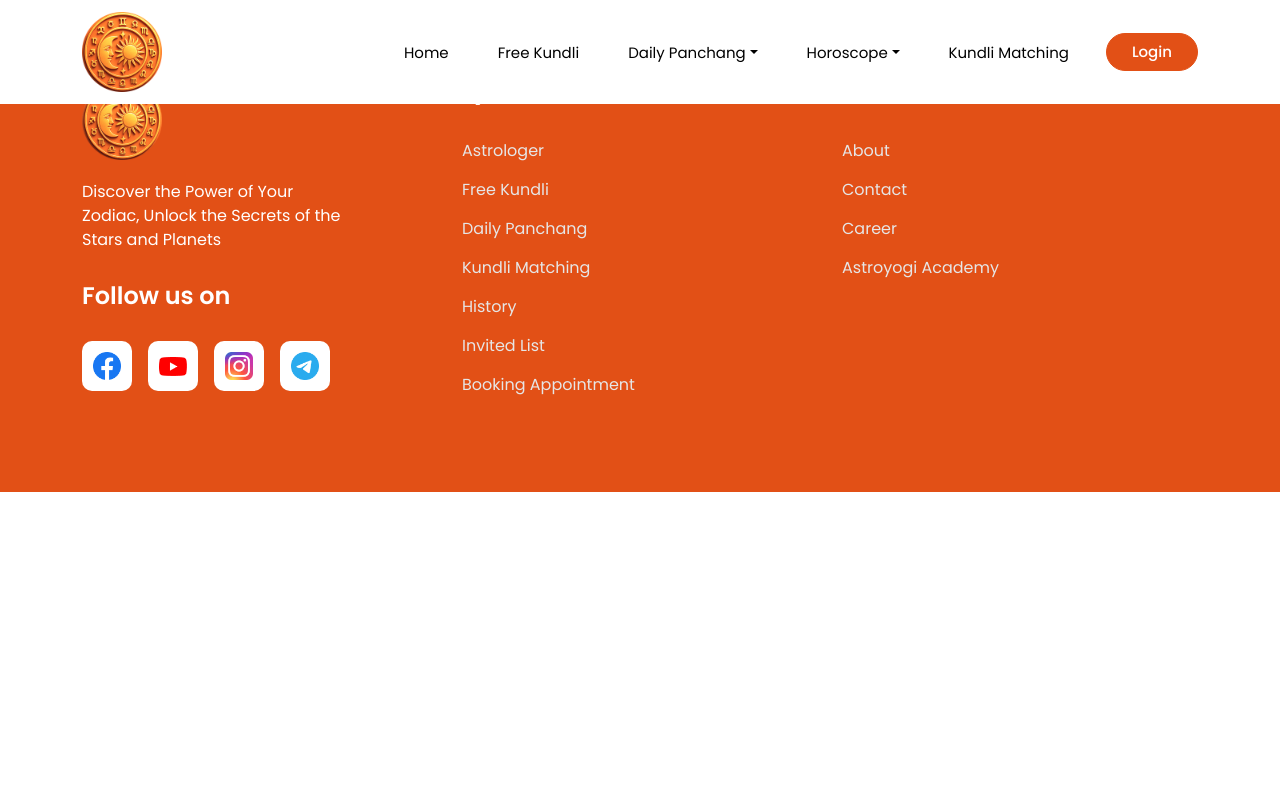
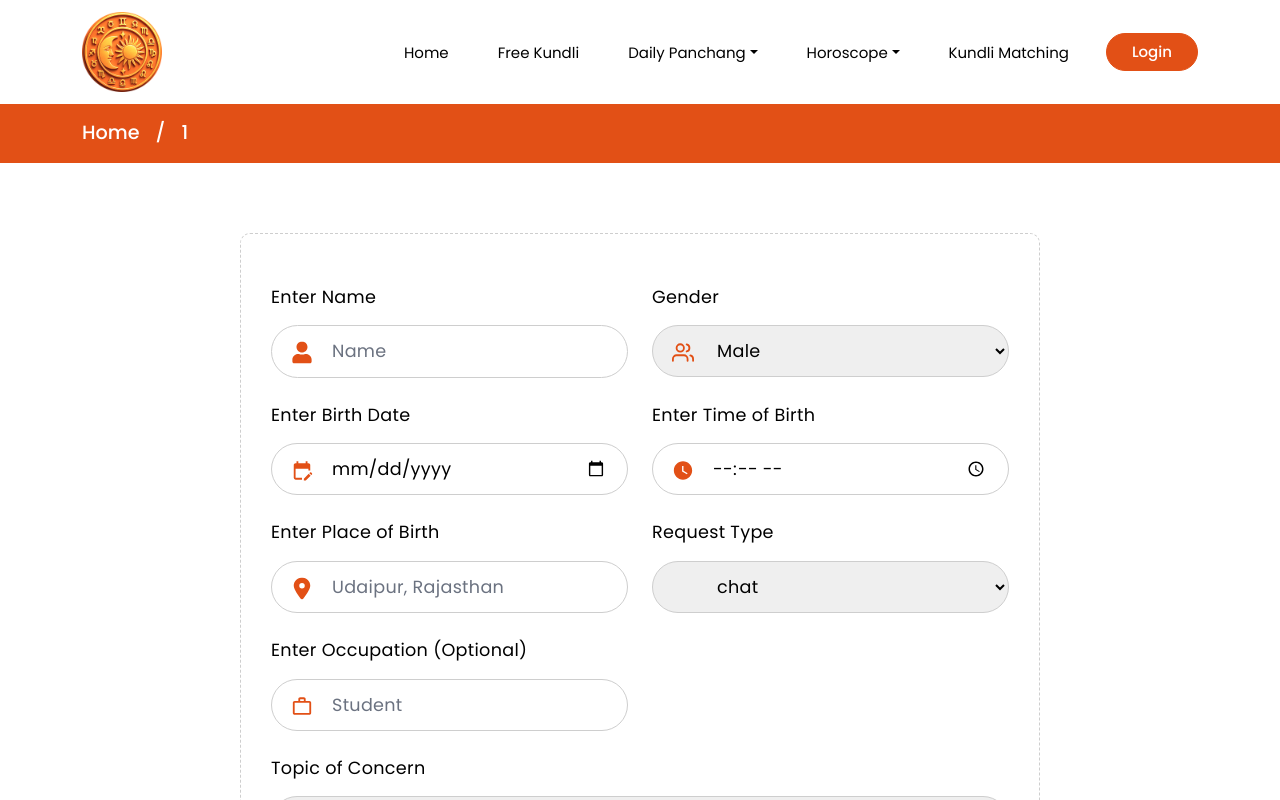
Before and after one commit to dilip-ji-vishwakarma/astrova, a React (Vite) app: page /chat/1 in a window 1280 px wide. Shown: the top 800 px of the page. Built offline with nearby package versions, Linux system fonts and the light colour scheme.

Commit message:
chat functionality

```diff
--- a/public/css/main.css
+++ b/public/css/main.css
@@ -3266,3 +3266,24 @@ li.p-multiselect-item {
   top: 0px; /* top se distance */
   align-self: start; /* flex parent ke liye */
 }
+
+.icon-design {
+    background-color: #E25016;
+    color: white;
+    width: 30px;
+    height: 30px;
+    font-size: 20px;
+    display: flex;
+    align-items: center;
+    justify-content: center;
+    border-radius: 50%;
+}
+
+.icon-setting {
+    display: flex
+;
+    align-items: center;
+    justify-content: center;
+    gap: 20px;
+    margin-top: 20px;
+}
--- a/src/App.jsx
+++ b/src/App.jsx
@@ -11,7 +11,6 @@ import AstroDetails from "./component/AstroDetails/AstroDetails";
 import SendGift from "./component/AstroDetails/SendGift";
 
 import AstrologerListPage from "./component/AstrologerList/AstrologerListPage";
-import LiveTabsComponent from "./component/LiveAstrologers/LiveTabsComponent";
 import HistroryMain from "./component/History/HistroryMain";
 import ReferralsMain from "./component/Referrals/ReferralsMain";
 import BookingAppointment from "./component/BookingAppointment/BookingAppointment";
@@ -26,6 +25,7 @@ import AstrologerList from "./component/Astrologers/AstrologerList";
 import { MyProfile } from "./component/Profile/my-profile";
 import ProtectedRoute from "./routes/ProtectedRoute";
 import { AstrologerProfile } from "./component/home/LiveAstrologers/AstrologerProfile";
+import { ChatBookingForm } from "./component/ChatBookingForm/ChatBookingForm";
 
 function App() {
   const navigate = useNavigate();
@@ -62,6 +62,7 @@ function App() {
         <Route path="/puja-booking" element={<PujaBookDetails />} />
         <Route path="/checkout" element={<Checkout />} />
         <Route path="/blog-detail/:id" element={<BlogDetails />} />
+        <Route path="/chat/:astrologerId" element={<ChatBookingForm />} />
         <Route
           path={"/my-profile"}
           element={
--- /dev/null
+++ b/src/component/ChatBookingForm/ChatBookingForm.jsx
@@ -0,0 +1,203 @@
+import React from "react";
+import HeaderBreadcrumb from "../HeaderBreadcrumb";
+import TextInputField from "../commonComp/TextInputField";
+import { FaHeart, FaUser } from "react-icons/fa";
+import {
+  MdEditCalendar,
+  MdPhone,
+  MdWatchLater,
+  MdWorkOutline,
+} from "react-icons/md";
+import { FaLocationDot } from "react-icons/fa6";
+import { FiUsers } from "react-icons/fi";
+import CommonButton from "../commonComp/CommonButton";
+import DropdownSelect from "../commonComp/DropdownSelect";
+import { useDataMutations } from "./hook/use-data-mutations";
+import { Controller } from "react-hook-form";
+
+export const ChatBookingForm = () => {
+  const { onSubmit, control, handleSubmit, isSubmitting } =
+    useDataMutations();
+
+  return (
+    <>
+      <HeaderBreadcrumb />
+      <div className="container">
+        <div className="booking_appo_form_main">
+          <form onSubmit={handleSubmit(onSubmit)} className="row">
+            {/* Name */}
+            <div className="col-lg-6 col-md-6 col-sm-12 mb-4">
+              <Controller
+                name="name"
+                control={control}
+                defaultValue=""
+                rules={{
+                  required: "Name is required",
+                  minLength: {
+                    value: 2,
+                    message: "Name must be at least 2 characters",
+                  },
+                }}
+                render={({ field, fieldState: { error } }) => (
+                  <TextInputField
+                    label="Enter Name"
+                    placeholder="Name"
+                    icon={<FaUser />}
+                    value={field.value}
+                    onChange={field.onChange}
+                    error={error?.message}
+                  />
+                )}
+              />
+            </div>
+
+            {/* Gender */}
+            <div className="col-lg-6 col-md-6 col-sm-12 mb-4">
+              <Controller
+                name="gender"
+                control={control}
+                defaultValue=""
+                rules={{ required: "Gender is required" }}
+                render={({ field, fieldState: { error } }) => (
+                  <DropdownSelect
+                    label="Gender"
+                    options={["Male", "Female", "Other"]}
+                    icon={<FiUsers />}
+                    value={field.value}
+                    onChange={field.onChange}
+                    error={error?.message}
+                  />
+                )}
+              />
+            </div>
+            {/* Birth Date */}
+            <div className="col-lg-6 mb-4">
+              <Controller
+                name="birthDate"
+                control={control}
+                defaultValue=""
+                render={({ field }) => (
+                  <TextInputField
+                    label="Enter Birth Date"
+                    type="date"
+                    icon={<MdEditCalendar />}
+                    value={field.value}
+                    onChange={field.onChange}
+                  />
+                )}
+              />
+            </div>
+
+            {/* Birth Time */}
+            <div className="col-lg-6 mb-4">
+              <Controller
+                name="birthTime"
+                control={control}
+                defaultValue=""
+                render={({ field }) => (
+                  <TextInputField
+                    label="Enter Time of Birth"
+                    type="time"
+                    icon={<MdWatchLater />}
+                    value={field.value}
+                    onChange={field.onChange}
+                  />
+                )}
+              />
+            </div>
+
+            {/* Birth Place */}
+            <div className="col-lg-6 mb-4">
+              <Controller
+                name="birthPlace"
+                control={control}
+                defaultValue=""
+                render={({ field }) => (
+                  <TextInputField
+                    label="Enter Place of Birth"
+                    placeholder="Udaipur, Rajasthan"
+                    icon={<FaLocationDot />}
+                    value={field.value}
+                    onChange={field.onChange}
+                  />
+                )}
+              />
+            </div>
+
+            {/* Marital Status */}
+            <div className="col-lg-6 col-md-6 col-sm-12 mb-4">
+              <Controller
+                name="requestType"
+                control={control}
+                defaultValue=""
+                rules={{ required: "requestType is required" }}
+                render={({ field, fieldState: { error } }) => (
+                  <DropdownSelect
+                    label="Request Type"
+                    options={["chat", "voice", "video"]}
+                    value={field.value}
+                    onChange={field.onChange}
+                    error={error?.message}
+                  />
+                )}
+              />
+            </div>
+
+            {/* Occupation */}
+            <div className="col-lg-6 mb-4">
+              <Controller
+                name="occupation"
+                control={control}
+                defaultValue=""
+                render={({ field }) => (
+                  <TextInputField
+                    label="Enter Occupation (Optional)"
+                    placeholder="Student"
+                    icon={<MdWorkOutline />}
+                    value={field.value}
+                    onChange={field.onChange}
+                  />
+                )}
+              />
+            </div>
+
+            {/* Topic of Concern */}
+            <div className="col-12 col-sm-12 mb-4">
+              <Controller
+                name="topic"
+                control={control}
+                defaultValue=""
+                rules={{ required: "Please select a topic" }}
+                render={({ field, fieldState: { error } }) => (
+                  <DropdownSelect
+                    label="Topic of Concern"
+                    options={["Study", "Job", "Marriage", "Health"]}
+                    icon={<FaHeart />}
+                    value={field.value}
+                    onChange={field.onChange}
+                    error={error?.message}
+                  />
+                )}
+              />
+            </div>
+
+            {/* Action Buttons */}
+            <div className="col-12 mt-4 booking_form_btn">
+              <CommonButton
+                text="Cancel"
+                className="large_btn cancel_btn"
+                type="button"
+              />
+              <CommonButton
+                text={isSubmitting ? "Submitting..." : "Start Chat"}
+                className="large_btn btn-cmn"
+                type="submit"
+                disabled={isSubmitting}
+              />
+            </div>
+          </form>
+        </div>
+      </div>
+    </>
+  );
+};
--- /dev/null
+++ b/src/component/ChatBookingForm/hook/use-data-mutations.js
@@ -0,0 +1,16 @@
+import { useForm } from "react-hook-form";
+
+export const useDataMutations = () => {
+   const {
+      control,
+      handleSubmit,
+      formState: { errors, isSubmitting },
+    } = useForm();
+
+
+    const onSubmit = async () => {
+
+    }
+
+  return {onSubmit, control, handleSubmit, isSubmitting, errors}
+}
--- a/src/component/home/LiveAstrologers/AstrologerProfile.jsx
+++ b/src/component/home/LiveAstrologers/AstrologerProfile.jsx
@@ -1,14 +1,15 @@
-import { useParams } from "react-router-dom";
+import { Link, useParams } from "react-router-dom";
 import { getImageUrl } from "../../../utils/getImageUrl";
 import CommonButton from "../../commonComp/CommonButton";
 import { AiOutlinePlus } from "react-icons/ai";
 import { useFollowMutations } from "./hook/use-follow-mutations";
+import { IoChatbubbleEllipsesOutline } from "react-icons/io5";
+import { MdOutlineAddIcCall } from "react-icons/md";
 
 export const AstrologerProfile = () => {
   const { id } = useParams();
 
   const { handleFollow, loadding, loading, data, isLoggedIn , handleUnFollow} = useFollowMutations({id});
-
 
   if (loading) {
     return (
@@ -75,6 +76,10 @@ export const AstrologerProfile = () => {
                   <span className="text-danger fw-semibold">Offline</span>
                 </div>
               )}
+            </div>
+            <div className="icon-setting">
+              {data.isChatAvailable && (<a href={`/chat/${data.id}`} className="icon-design"><IoChatbubbleEllipsesOutline /></a>)}
+              {data.isCallAvailable && (<div className="icon-design"><MdOutlineAddIcCall /></div>)}
             </div>
             <div className="mt-5">
               {isLoggedIn && (
```
